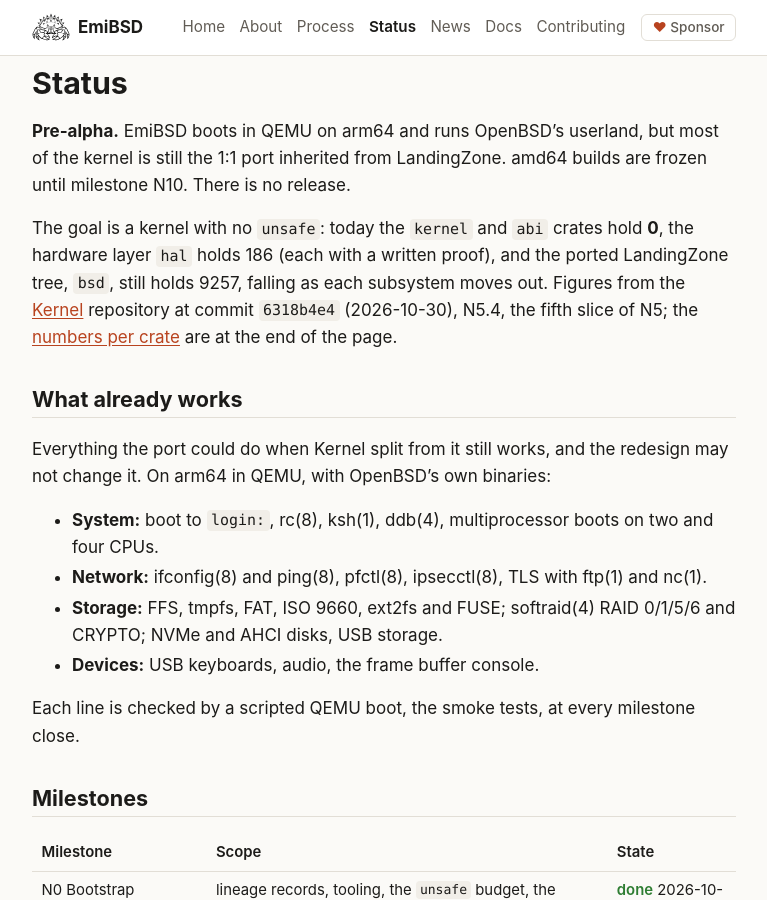
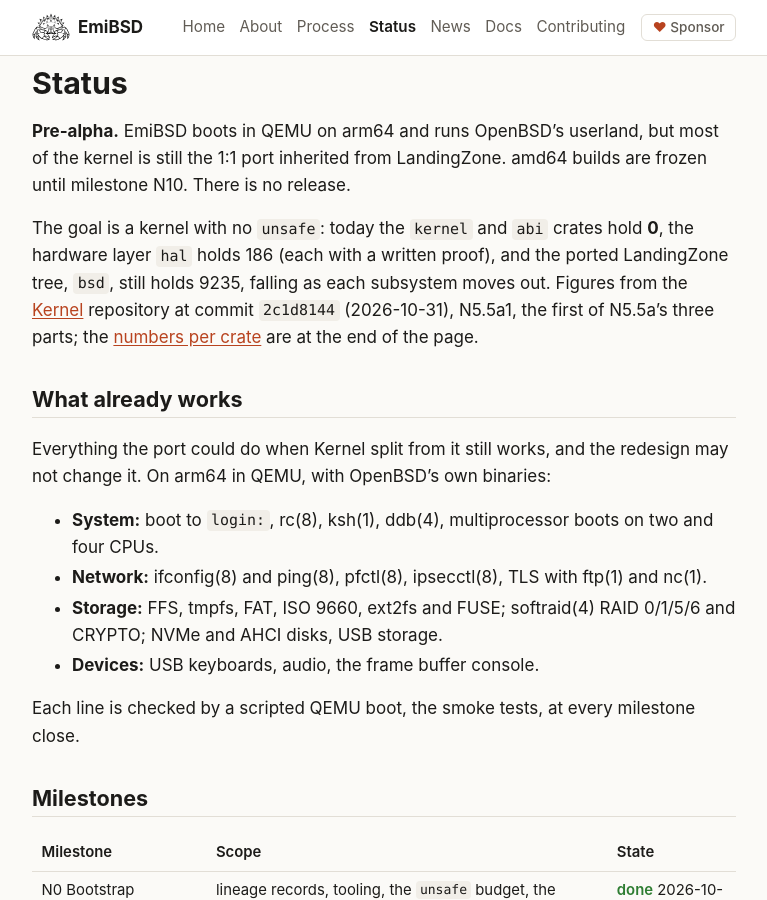
Before and after one commit to EmiBSD/Portal, a Jekyll site: the page built from status.md, in a window 1280 px wide and 900 px high. Shown: the whole window, without its empty margins (256-1023 px from the left). Built offline with Jekyll 4.4.1, drawn with Linux system fonts in a browser that asks for light colours; some of the changed text lies outside the part shown.

Commit message:
status: N5.5a1 done; figures at Kernel 2c1d8144
Co-Authored-By: Claude Opus 5.5 <noreply@anthropic.com>

```diff
--- a/_data/news.json
+++ b/_data/news.json
@@ -1,4 +1,5 @@
 [
+  {"date": "2026-10-31T00:02:46-03:00", "repo": "Kernel", "title": "N5.5a1 done: the UFS inode, its mount, the inode hash and bmap are the kernel's; ffs, ext2fs and mfs run on them", "url": "https://github.com/EmiBSD/Kernel/commit/2c1d8144"},
   {"date": "2026-10-30T15:49:07-03:00", "repo": "Kernel", "title": "N5.4 done: the 65 VFS system calls are the kernel's, 170 of 331 entries handled natively", "url": "https://github.com/EmiBSD/Kernel/commit/6318b4e4"},
   {"date": "2026-10-30T10:19:53-03:00", "repo": "Kernel", "title": "N5.3 done: path lookup, the name cache, getcwd and record locks are the kernel's", "url": "https://github.com/EmiBSD/Kernel/commit/681eb4aa"},
   {"date": "2026-10-29T21:09:23-03:00", "repo": "Kernel", "title": "N5.2 done: the vnode, the mount and the VFS core are the kernel's", "url": "https://github.com/EmiBSD/Kernel/commit/7a374e90"},
--- a/_data/status.json
+++ b/_data/status.json
@@ -1,12 +1,12 @@
 {
-  "commit": "6318b4e4",
-  "date": "2026-10-30",
-  "at": "N5.4, the fifth slice of N5",
+  "commit": "2c1d8144",
+  "date": "2026-10-31",
+  "at": "N5.5a1, the first of N5.5a's three parts",
   "crates": [
-    {"name": "kernel", "files": 115, "unsafe": 0, "note": "`#![forbid(unsafe_code)]`: the compiler refuses any"},
+    {"name": "kernel", "files": 125, "unsafe": 0, "note": "`#![forbid(unsafe_code)]`: the compiler refuses any"},
     {"name": "abi", "files": 4, "unsafe": 0, "note": "`#![forbid(unsafe_code)]`; 170 of the 331 system-call entries handled natively"},
     {"name": "hal", "files": 148, "unsafe": 186, "note": "the only crate allowed `unsafe`, each site with a written proof"},
-    {"name": "bsd", "label": "the LandingZone tree", "files": 1033, "unsafe": 9257, "note": "shrinks as subsystems move out; deleted at N9"}
+    {"name": "bsd", "label": "the LandingZone tree", "files": 1033, "unsafe": 9235, "note": "shrinks as subsystems move out; deleted at N9"}
   ],
   "milestones": [
     {"name": "N0", "title": "Bootstrap", "scope": "lineage records, tooling, the `unsafe` budget, the baseline", "date": "2026-10-09T04:31:58-03:00", "url": "https://github.com/EmiBSD/Kernel/releases/tag/n0-bootstrap"},
@@ -31,7 +31,7 @@
       {"slice": "N5.2", "what": "The vnode, the mount and the VFS core (`vfs_subr`, `vfs_sync`, `vfs_init`, `vfs_vops`, `vfs_default`, `spec_vnops`, deadfs); the vnode and mount operations as the Rust traits `Vnops` and `Vfs`", "state": "done"},
       {"slice": "N5.3", "what": "Names, files and record locks: `vfs_lookup`, `vfs_cache`, `vfs_getcwd`, `vfs_vnops`, `vfs_lockf`", "state": "done"},
       {"slice": "N5.4", "what": "The VFS system calls (`vfs_syscalls`): 65 more entries handled natively", "state": "done"},
-      {"slice": "N5.5a", "what": "`ufs`, the layer the UFS family shares (16 files)", "state": "in progress"},
+      {"slice": "N5.5a", "what": "`ufs`, the layer the UFS family shares (16 files), in three parts: the inode, its mount, the inode hash and bmap (done); quotas, dirhash and the inode's life cycle; lookup and the vnode operations", "state": "in progress"},
       {"slice": "N5.5b", "what": "`ffs` and `mfs` (15 files)"},
       {"slice": "N5.6", "what": "`ext2fs` (16 files)"},
       {"slice": "N5.7", "what": "`msdosfs` (13 files)"},
```
